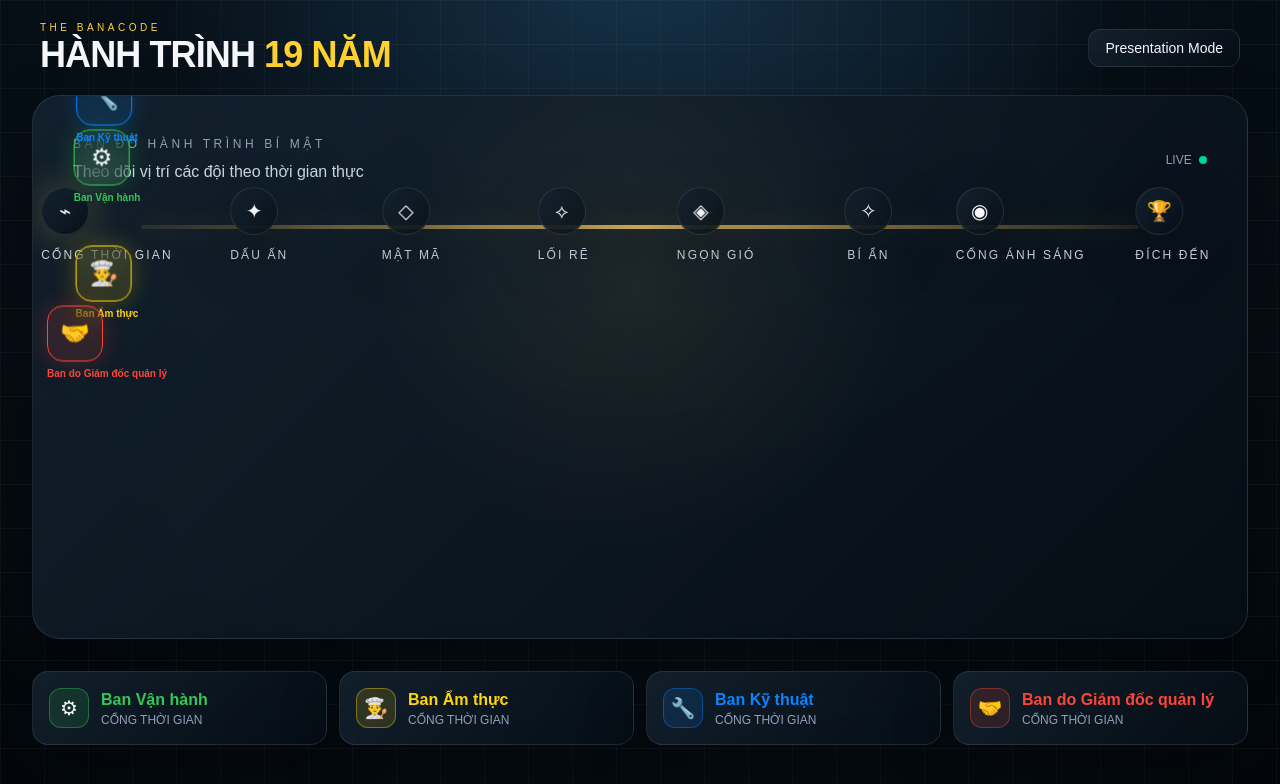
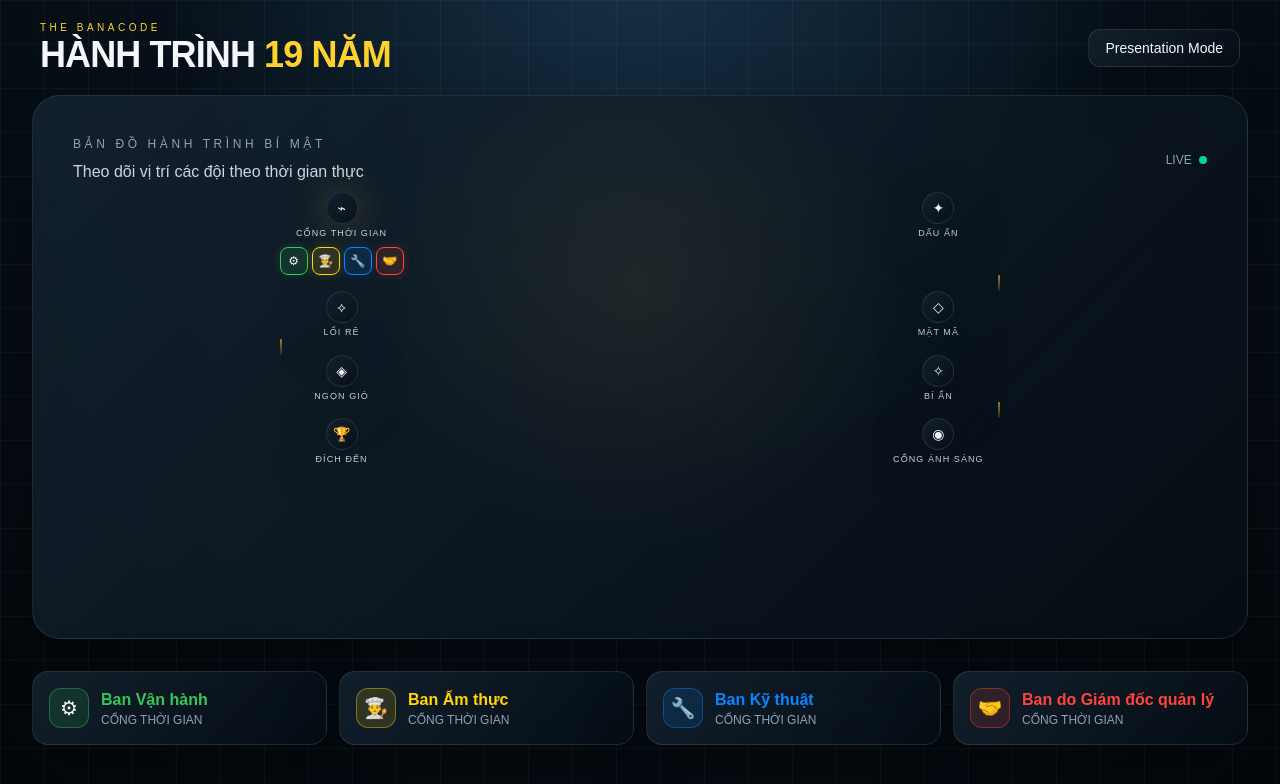
Before and after one commit to TranBinh123/livejourney, a Next.js app: page / in a window 1280 px wide. Shown: the top 784 px of the page. Built offline with nearby package versions, Linux system fonts and the light colour scheme.

Commit message:
Update Timeline.tsx

```diff
--- a/components/Timeline.tsx
+++ b/components/Timeline.tsx
@@ -1,7 +1,60 @@
 'use client';
-import {useState} from 'react';import {CHECKPOINTS,TEAMS} from '@/lib/data';import {AppState,TeamId} from '@/lib/types';
-function pct(cp:number){return 3+(cp/(CHECKPOINTS.length-1))*94}
-export default function Timeline({state,onTeam}:{state:AppState;onTeam:(id:TeamId)=>void}){const [moving,setMoving]=useState<TeamId|null>(null);return <div className="relative px-8 md:px-14 py-10">
-<div className="absolute left-[6%] right-[6%] top-[51%] h-[4px] timeline-line rounded-full"/>
-{CHECKPOINTS.map((c,i)=><div key={c.id} className="absolute top-[51%] -translate-x-1/2 -translate-y-1/2" style={{left:`${pct(i)}%`}}><div className={`w-12 h-12 rounded-full glass flex items-center justify-center text-xl border ${i===0?'pulse':''}`}>{c.symbol}</div><div className="mt-3 text-[10px] md:text-xs uppercase tracking-[.18em] text-center text-slate-300 whitespace-nowrap">{c.name}</div></div>)}
-{TEAMS.map(t=>{const s=state.teams[t.id];const left=pct(s.current);return <button aria-label={t.name} key={t.id} onClick={()=>{onTeam(t.id);setMoving(t.id);setTimeout(()=>setMoving(null),1100)}} className={`marker absolute -translate-x-1/2 -translate-y-1/2 z-20 ${moving===t.id?'moving':''}`} style={{left:`${left}%`,top:`calc(51% ${t.id==='ops'?' - 58px':t.id==='food'?' + 58px':t.id==='tech'?' - 118px':' + 118px'})`}}><div style={{borderColor:t.color,background:`${t.color}22`,boxShadow:`0 0 24px ${t.color}44`}} className="w-14 h-14 rounded-2xl border-2 flex items-center justify-center text-2xl glass">{t.icon}</div><div className="mt-1 text-[10px] font-bold whitespace-nowrap" style={{color:t.color}}>{t.name}</div></button>})}</div>}
+import {CHECKPOINTS,TEAMS} from '@/lib/data';
+import {AppState,TeamId} from '@/lib/types';
+
+const PER_ROW = 2;
+
+export default function Timeline({state,onTeam}:{state:AppState;onTeam:(id:TeamId)=>void}){
+  const rows:number[][]=[];
+  for(let i=0;i<CHECKPOINTS.length;i+=PER_ROW) rows.push(CHECKPOINTS.slice(i,i+PER_ROW).map(c=>c.id));
+
+  return (
+    <div className="py-2 px-1">
+      {rows.map((row,ri)=>{
+        const reverse = ri%2===1;
+        const isLastRow = ri===rows.length-1;
+        return (
+          <div key={ri}>
+            <div className={`flex ${reverse?'flex-row-reverse':'flex-row'} items-start justify-between gap-2`}>
+              {row.map(cpId=>{
+                const c = CHECKPOINTS[cpId];
+                const isLastCp = cpId===CHECKPOINTS.length-1;
+                const here = TEAMS.filter(t=>{
+                  const ts = state.teams[t.id];
+                  if(isLastCp) return !!ts.finishedAt || ts.current===cpId;
+                  return ts.current===cpId && !ts.finishedAt;
+                });
+                return (
+                  <div key={c.id} className="flex flex-col items-center w-[47%]">
+                    <div className={`w-8 h-8 rounded-full glass flex items-center justify-center text-sm border ${cpId===0?'pulse':''}`}>{c.symbol}</div>
+                    <div className="mt-1 text-[8px] md:text-[9px] uppercase tracking-[.12em] text-center text-slate-300 leading-tight px-1">{c.name}</div>
+                    {here.length>0 && (
+                      <div className="flex flex-wrap gap-1 justify-center mt-2 max-w-[130px]">
+                        {here.map(t=>(
+                          <button
+                            key={t.id}
+                            aria-label={t.name}
+                            onClick={()=>onTeam(t.id)}
+                            style={{borderColor:t.color,background:`${t.color}22`,boxShadow:`0 0 10px ${t.color}33`}}
+                            className="w-7 h-7 rounded-lg border flex items-center justify-center text-xs shrink-0"
+                          >
+                            {t.icon}
+                          </button>
+                        ))}
+                      </div>
+                    )}
+                  </div>
+                );
+              })}
+            </div>
+            {!isLastRow && (
+              <div className={`flex ${reverse?'justify-start':'justify-end'} px-[18%]`}>
+                <div className="w-[2px] h-4 bg-gradient-to-b from-amber-300/60 to-amber-300/10 rounded-full"/>
+              </div>
+            )}
+          </div>
+        );
+      })}
+    </div>
+  );
+}
```
